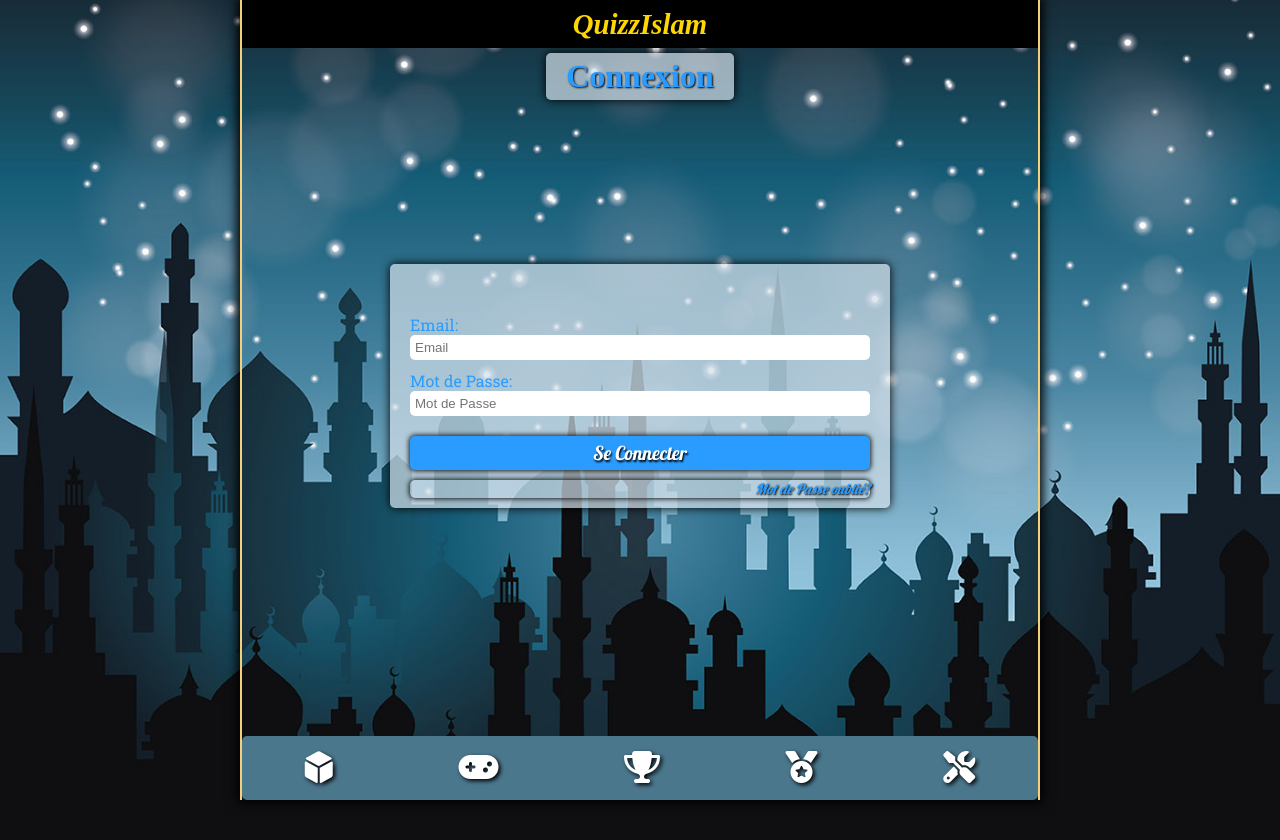
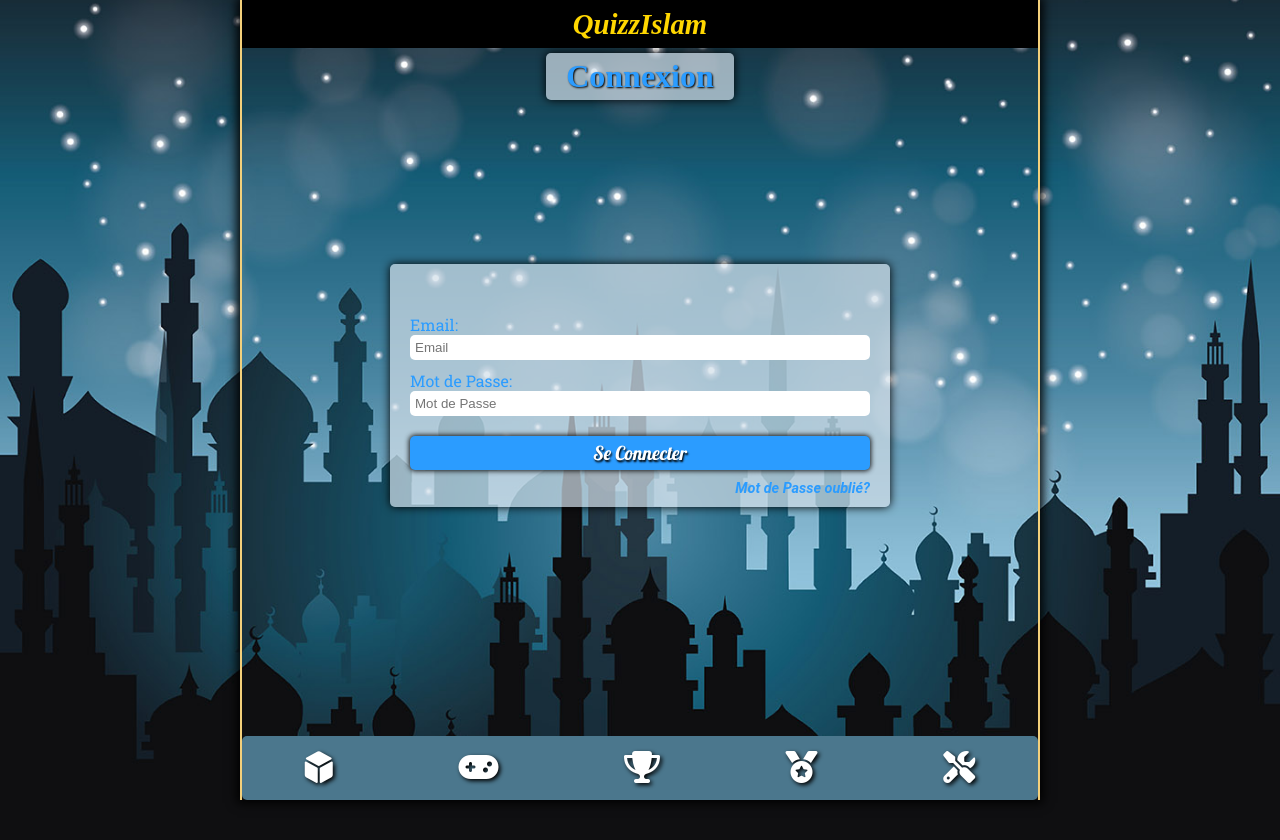
Before and after one commit to nadfri/react-quizzislam, a React (Create React App) app: page /connexion in a window 1280 px wide. Shown: the top 840 px of the page. Built offline with nearby package versions, Linux system fonts and the light colour scheme; no server answers; a web font is replaced by a local one.

Commit message:
modif couleur bronze

```diff
--- a/src/Components/ListClassement/ListClassement.scss
+++ b/src/Components/ListClassement/ListClassement.scss
@@ -7,12 +7,12 @@
 	}
 
 	.silver {
-		color: #848484;
+		color: #a8a8a8;
 		text-shadow: 1px 1px 2px #000;
 	}
 
 	.bronze {
-		color: #7c5726;
+		color: #e68e19;
 		text-shadow: 1px 1px 2px #000;
 	}
 
--- a/src/Components/Login/Connexion/Connexion.scss
+++ b/src/Components/Login/Connexion/Connexion.scss
@@ -63,11 +63,15 @@
 		background-color: rgba(255, 173, 173, 0.5);
 	}
 
-	.forget {
-		text-decoration: none;
+	.forget,.deja {
 		color: #2b9cff;
 		font-style: italic;
 		text-align: right;
 		font-size: 0.9rem;
+		box-shadow: none;
+		text-shadow: none;
+		font-family: Roboto;
+		font-weight: bold;
 	}
+
 }
--- a/src/Components/ScoreFinal/ScoreFinal.scss
+++ b/src/Components/ScoreFinal/ScoreFinal.scss
@@ -104,12 +104,12 @@
 	}
 
 	.silver {
-		color: #848484;
+		color: #a8a8a8;
 		text-shadow: 1px 1px 2px #000;
 	}
 
 	.bronze {
-		color: #7c5726;
+		color: #e68e19;
 		text-shadow: 1px 1px 2px #000;
 	}
 
--- a/src/Components/ScrollTop/ScrollTop.scss
+++ b/src/Components/ScrollTop/ScrollTop.scss
@@ -8,10 +8,10 @@
 	z-index: 1;
 
 	.fas {
-		font-size: 1.5rem;
+		font-size: 1.6rem;
 		color: #2b9cff;
 		cursor: pointer;
-		margin: 5px 0;
+		margin: 7px 1px;
 		text-shadow: 0px 0px 5px #4e4e4e;
 	}
 }
```
